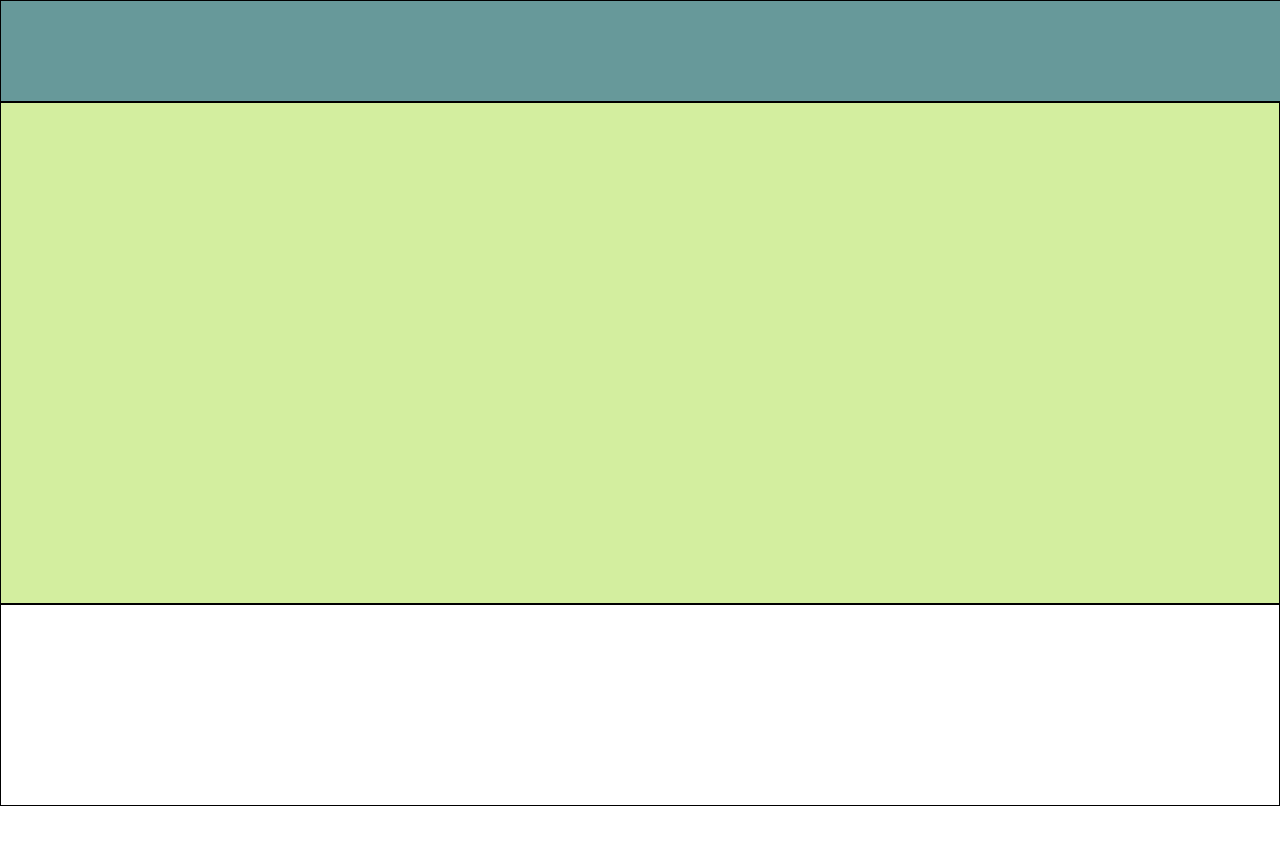
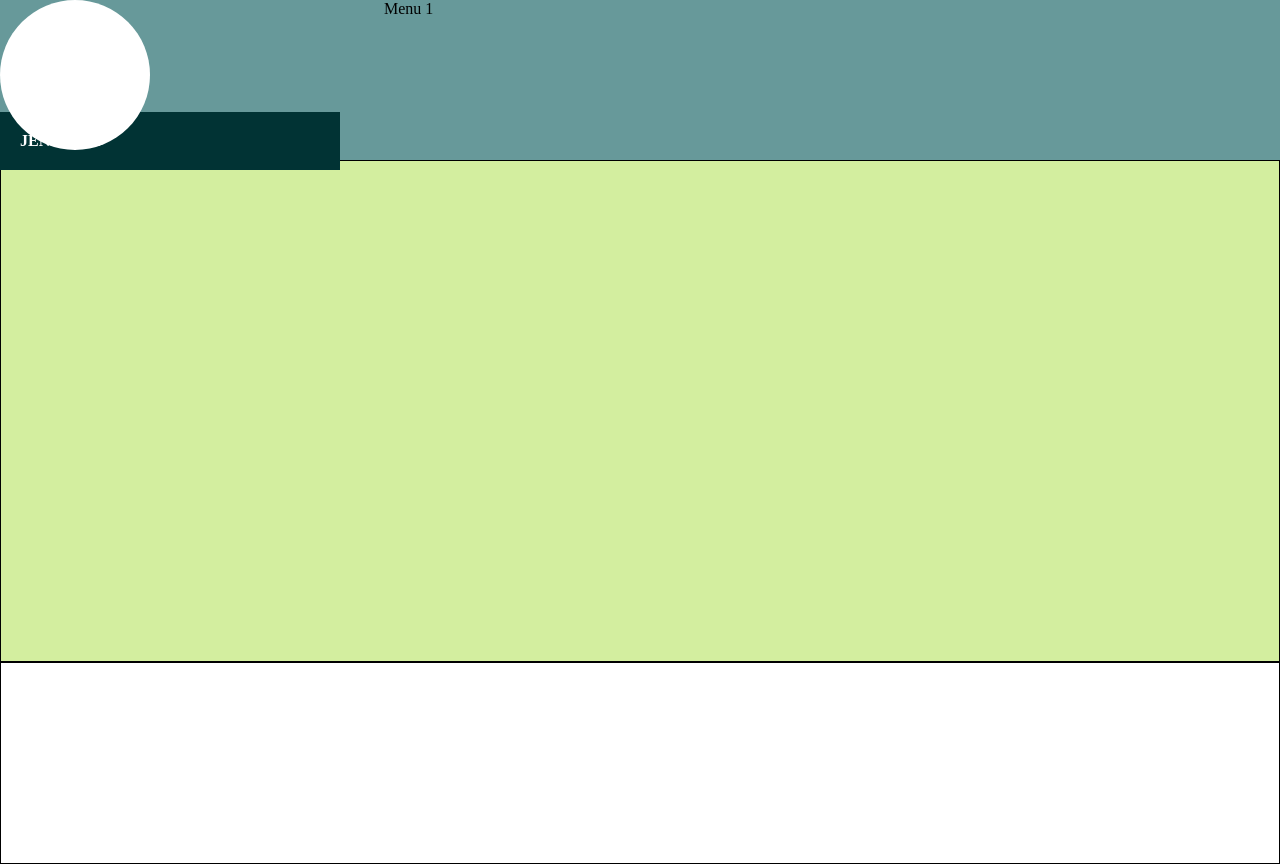
Before and after one commit to nxaaii20/MiProyecto-2-2023, a plain HTML site: page index.html in a window 1280 px wide. Before the commit the page ends 806 px from the top, so only its background shows below. Drawn offline with Linux system fonts and the light colour scheme.

Commit message:
mi primer commit

```diff
--- a/css/estilo.css
+++ b/css/estilo.css
@@ -4,9 +4,35 @@
 }
 #contenidoCabecera{
     width: 100%;
-    height: 100px;
-    border: 1px solid black;
     background-color: #67999A;
+    display: flex;
+}
+#cabeceraImagenNombre{
+    flex: 30%;
+
+}
+#cabeceraMenu{
+    flex: 70%;
+
+}
+#imagenRedondo{
+    width: 150px;
+    height: 150px;
+    background-color: white;
+    border-radius: 75px;
+    position: relative;
+    z-index: 1000;
+    margin-bottom: 10px;
+}
+#nombreRectangulo{
+    background-color: #013334;
+    width: 300px;
+    padding: 20px;
+    color: white;
+    text-transform: uppercase;
+    font-weight: bold;
+    position: absolute;
+    top: 14%
 }
 #contenidoCuerpo{
     width: 100;
--- a/index.html
+++ b/index.html
@@ -9,6 +9,11 @@
 <body>
     <!--Aqui pondremos la cabecera de la web-->
     <div id="contenidoCabecera">
+    <div id="cabeceraImagenNombre">
+        <div id="imagenRedondo"></div>
+        <div id="nombreRectangulo">Jennifer</div>
+    </div>
+    <div id="cabeceraMenu">Menu 1</div>
 
     </div>
     <!--Aqui pondremos el cuerpo del index-->
```
